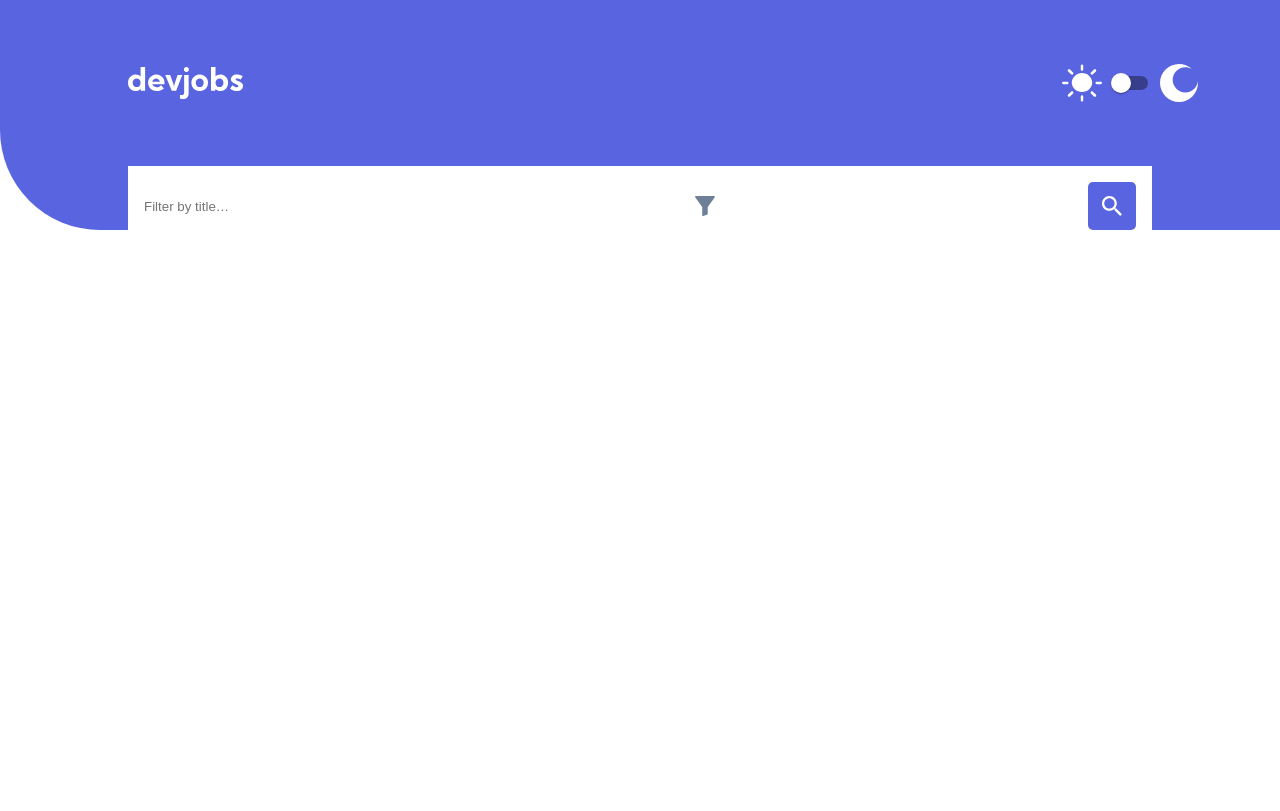
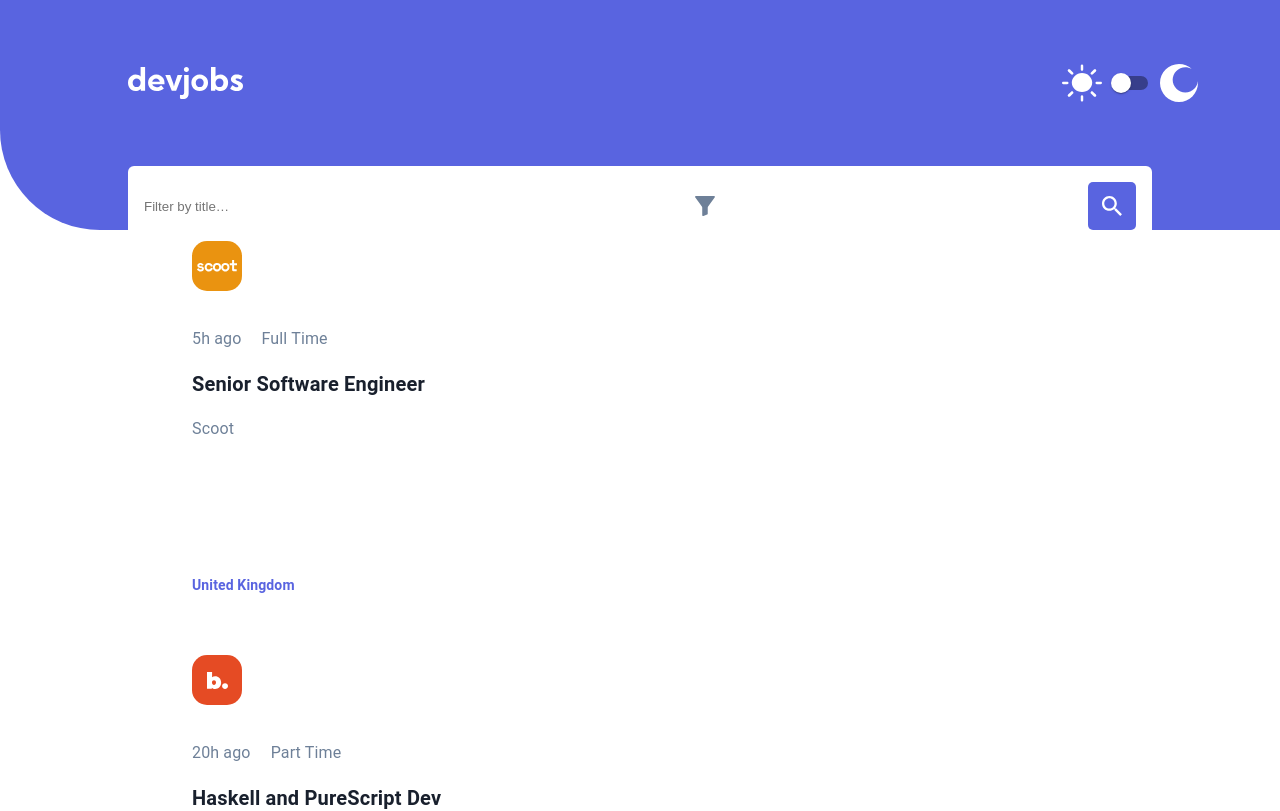
Before and after one commit to teonateona12/Dev-jobs, a Next.js app: page / in a window 1280 px wide. Shown: the top 811 px of the page. Built offline with nearby package versions, Linux system fonts and the light colour scheme.

Commit message:
style: add jobs list

```diff
--- a/components/Filter/Filter.tsx
+++ b/components/Filter/Filter.tsx
@@ -21,4 +21,5 @@ const FilterDiv = styled(Box)(() => ({
   justifyContent: "space-between",
   alignItems: "center",
   marginTop: "-5%",
+  borderRadius: "6px",
 }));
--- a/pages/index.tsx
+++ b/pages/index.tsx
@@ -1,10 +1,83 @@
 import { useSelector } from "react-redux";
 import Filter from "@/components/Filter/Filter";
+import data from "../data.json";
+import { Box, Typography } from "@mui/material";
+import styled from "@emotion/styled";
 
 export default function Home() {
+  console.log(data);
   return (
-    <>
+    <Box>
       <Filter />
-    </>
+      <AllJobsContainer>
+        {data.map((item) => (
+          <JobContainer>
+            <LogoContainer
+              sx={{
+                backgroundColor: `${item.logoBackground}`,
+              }}
+            >
+              <img src={item.logo} />
+            </LogoContainer>
+            <TimeContainer>
+              <GreyText>{item.postedAt}</GreyText>
+              <GreyText>{item.contract}</GreyText>
+            </TimeContainer>
+            <PositionText>{item.position}</PositionText>
+            <GreyText>{item.company}</GreyText>
+            <LocationText>{item.location}</LocationText>
+          </JobContainer>
+        ))}
+      </AllJobsContainer>
+    </Box>
   );
 }
+const JobContainer = styled(Box)(() => ({
+  backgroundColor: "#FFFFFF",
+  width: "80%",
+  margin: "auto",
+  padding: "0 5% 5% 5%",
+  borderRadius: "6px",
+}));
+
+const LogoContainer = styled(Box)(() => ({
+  width: "50px",
+  height: "50px",
+  borderRadius: "15px",
+  display: "flex",
+  justifyContent: "center",
+  alignItems: "center",
+  marginTop: "-5%",
+}));
+
+const AllJobsContainer = styled(Box)(() => ({
+  display: "flex",
+  flexWrap: "wrap",
+  gap: "40px",
+  marginTop: "40px",
+}));
+
+const TimeContainer = styled(Box)(() => ({
+  display: "flex",
+  gap: "20px",
+  marginTop: "4%",
+}));
+
+const GreyText = styled(Typography)(() => ({
+  color: "#6E8098",
+  fontSize: "16px",
+}));
+
+const PositionText = styled(Typography)(() => ({
+  color: "#19202D",
+  fontSize: "20px",
+  fontWeight: "700",
+  margin: "2% 0",
+}));
+
+const LocationText = styled(Typography)(() => ({
+  color: "#5964E0",
+  fontSize: "14px",
+  fontWeight: "700",
+  marginTop: "15%",
+}));
```
Also changed, not shown: components/Filter/style.ts (deleted).
